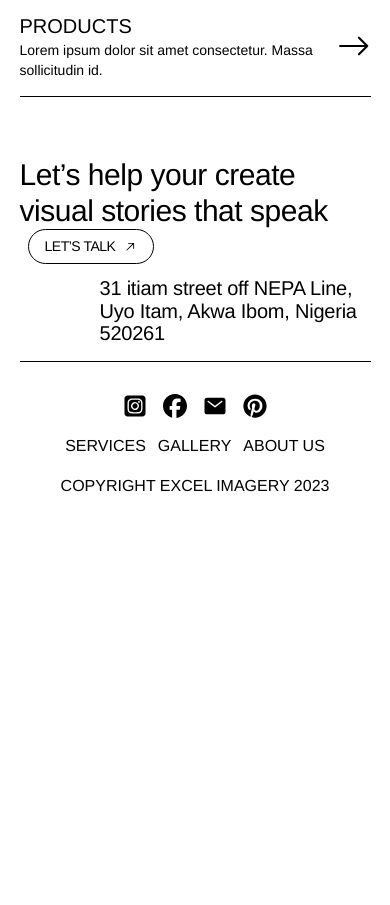
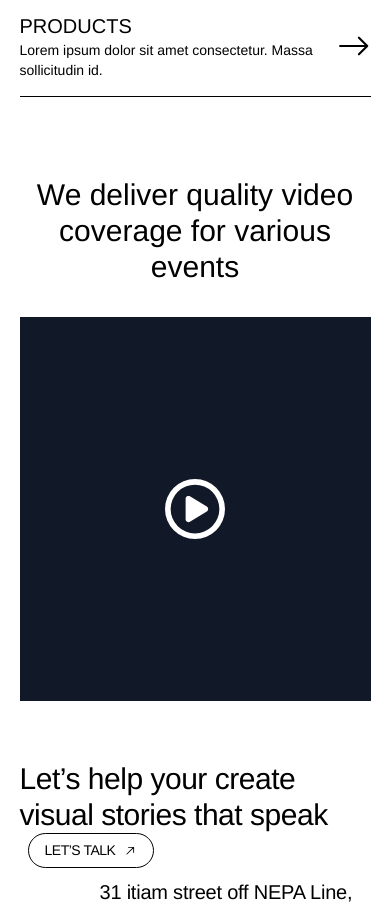
Before and after one commit to Goodnessmbakara/excel_frontend, a Next.js app: page / in a window 390 px wide. Shown: the part 2760-3665 px from the top of the page. Before the commit the page ends 3278 px from the top, so only its background shows below. Built offline with nearby package versions, Linux system fonts and the light colour scheme.

Commit message:
responsive videography section

```diff
--- a/components/home/Home.jsx
+++ b/components/home/Home.jsx
@@ -11,8 +11,7 @@ export default function Home() {
       <Showcase />
       <AboutSection />
       <Collection />
-      {/*
-      <Videography /> */}
+      <Videography />
     </div>
   );
 }
--- a/components/home/Videography.jsx
+++ b/components/home/Videography.jsx
@@ -1,10 +1,14 @@
+import { FaRegCirclePlay } from "react-icons/fa6";
+
 export default function Videography() {
   return (
-    <div className="pb-20 w-[90%] max-w-[1440px] mx-auto">
+    <div className="py-10 w-[90%] max-w-[1440px] mx-auto">
       <h2 className="text-3xl font-medium text-center pb-8">
         We deliver quality video coverage for various events
       </h2>
-      <div className="bg-black h-[500px]"></div>
+      <div className="bg-gray-900 max-w-xl mx-auto h-96 flex items-center justify-center">
+        <FaRegCirclePlay className="text-white text-6xl" />
+      </div>
     </div>
   );
 }
```
